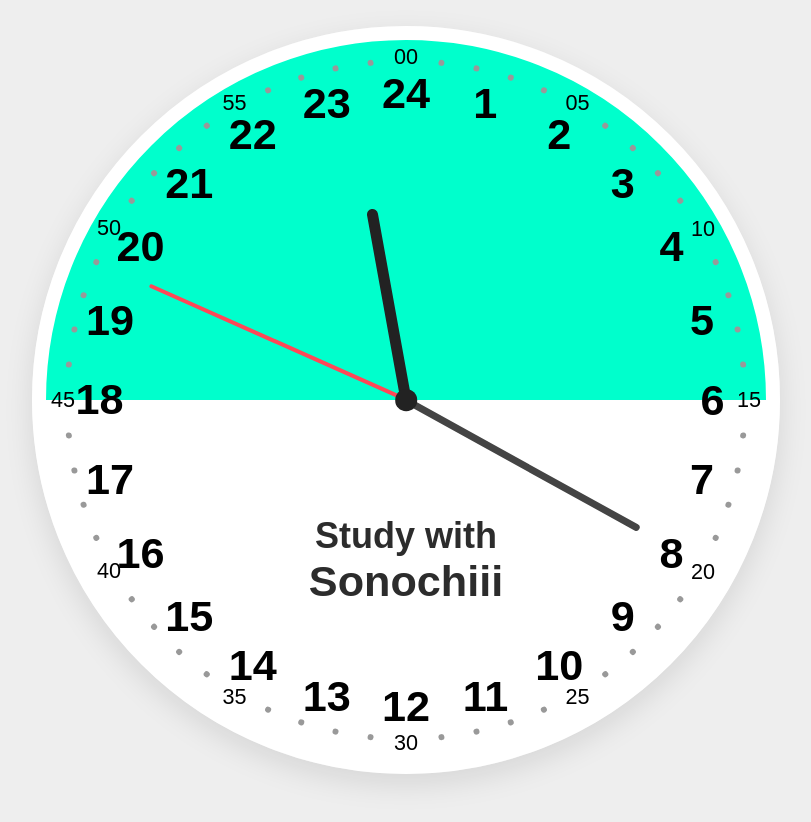
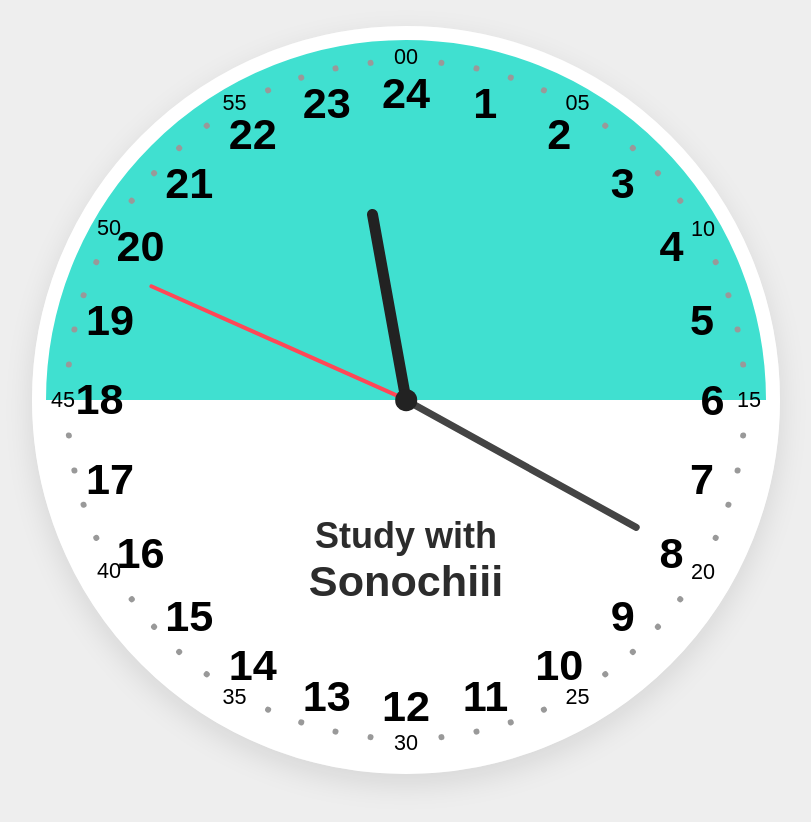
Before and after one commit to Benny-jp/24-clock, a plain HTML site: page index.html in a window 1280 px wide. Shown: the whole page, without its empty margins (234-1045 px from the left). Drawn offline with Linux system fonts and the light colour scheme; a web font is replaced by a local one.

Commit message:
Update index.html

```diff
--- a/index.html
+++ b/index.html
@@ -7,7 +7,7 @@
     <link href="https://fonts.googleapis.com/css2?family=Zen+Maru+Gothic:wght@700;900&display=swap" rel="stylesheet">
     <style>
         :root {
-            --mint-green: #00ffcc;
+            --mint-green: #40e0d0;
             --logo-black: #2c2c2c;
             --clock-size: 90vmin;
         }
```
